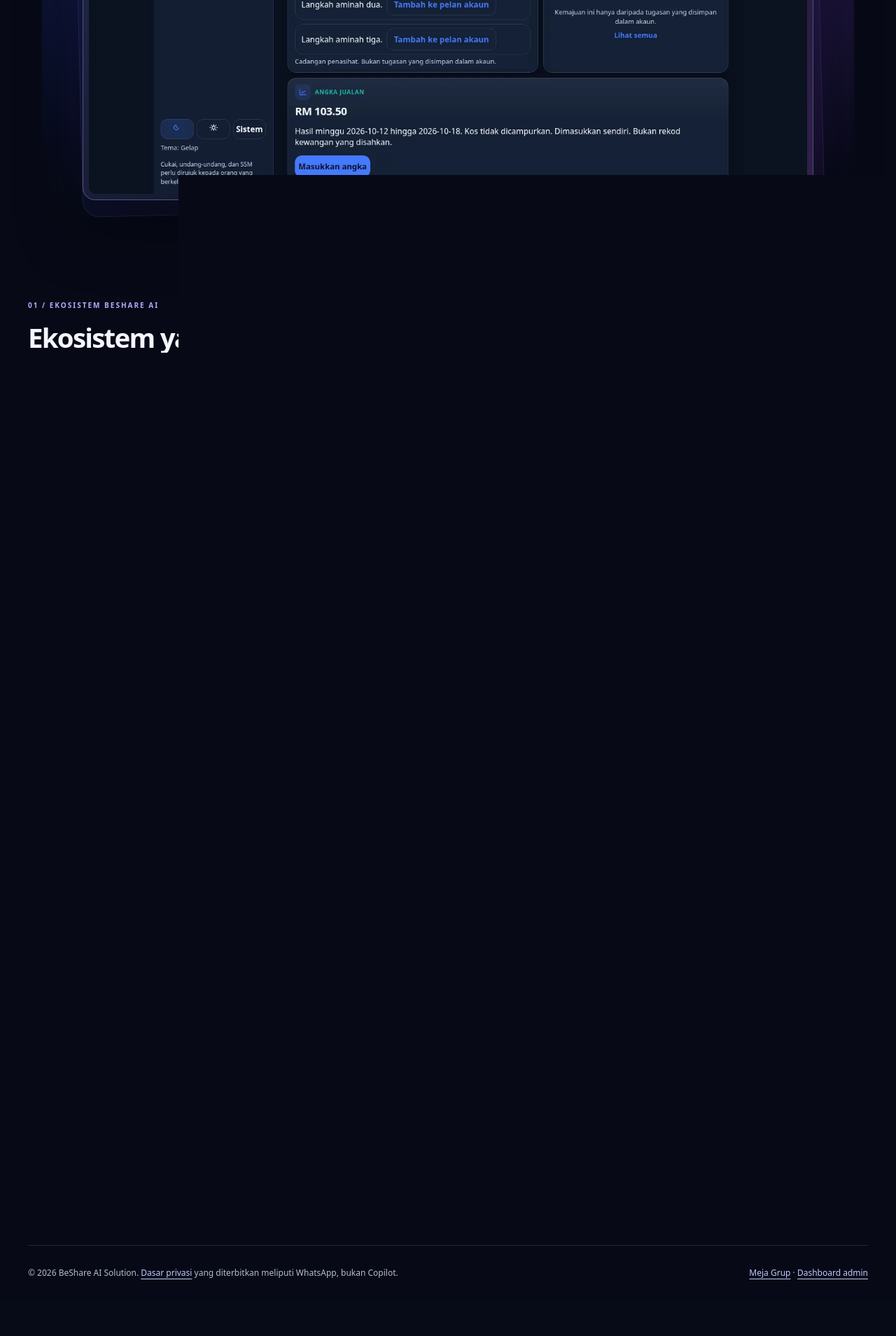
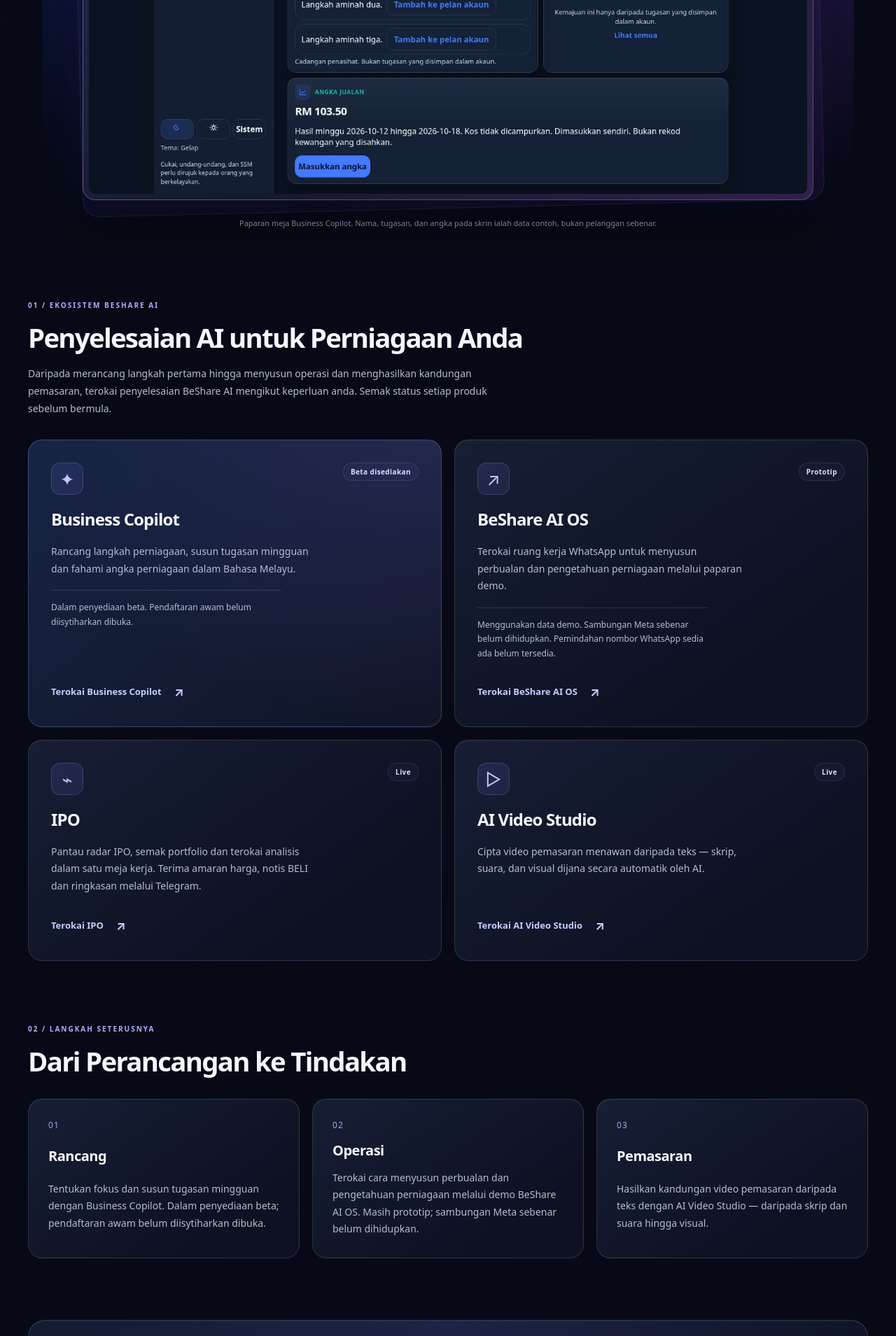
Before and after one commit to sifutech-ux/beshareaisolution, a PHP site: page / in a window 1280 px wide. Shown: the part 1033-2942 px from the top of the page at 70% size. Before the commit the page ends 2861 px from the top, so only its background shows below. Run offline with PHP 8.4, Linux system fonts and the light colour scheme.

Commit message:
feat(homepage): V3.1 customer-facing marketing polish

```diff
--- a/home.css
+++ b/home.css
@@ -128,3 +128,53 @@ figcaption { max-width: 620px; margin: 0 auto; color: #aab4cd; font-size: 11px;
   .butang, .kad, .laluan a, .dua a, .nav__menu summary { border: 1px solid ButtonText; }
   .aura, .grid, .pentas__aura, .pentas__plat { display: none; }
 }
+
+/* V3.1: product presentation and closing conversion section.
+   Approved V3 hero selectors and desktop composition remain unchanged. */
+.papan { align-items: stretch; }
+.papan .kad { gap: 18px; }
+.papan .kad > p { max-width: 48ch; }
+.papan .kad .kad__status {
+  padding-top: 14px;
+  border-top: 1px solid var(--garis);
+  color: #b4bdd2;
+  font-size: 12px;
+  line-height: 1.7;
+}
+.papan .kad .kad__pergi { padding-top: 8px; }
+.papan .kad:focus-visible, .laluan a:focus-visible {
+  border-color: #c5b9ff;
+  box-shadow: inset 0 0 0 1px #c5b9ff, 0 0 24px #7568ed20;
+}
+.penutup {
+  position: relative;
+  width: min(1200px, calc(100% - 48px));
+  margin: 88px auto 0;
+  padding: 64px 32px;
+  border: 1px solid #a3a6ff35;
+  border-radius: 24px;
+  background: radial-gradient(ellipse at 50% 0, #6d64d924, transparent 70%), linear-gradient(140deg, #141c32, #0d1122);
+  box-shadow: inset 0 1px 0 #ffffff0c;
+  text-align: center;
+}
+.penutup h2 {
+  max-width: 760px;
+  margin: 0 auto;
+  font-size: clamp(1.8rem, 3.2vw, 2.8rem);
+  font-weight: 650;
+  line-height: 1.2;
+  letter-spacing: -.04em;
+  text-wrap: balance;
+}
+.penutup__ayat { max-width: 620px; margin: 20px auto 0; color: var(--senyap); font-size: 15px; line-height: 1.8; }
+.penutup__tindakan { display: flex; flex-wrap: wrap; justify-content: center; gap: 12px; margin-top: 28px; }
+@media (max-width: 859px) {
+  .penutup { width: calc(100% - 40px); margin-top: 64px; padding: 40px 24px; }
+}
+@media (max-width: 480px) {
+  .penutup { padding: 32px 20px; }
+  .penutup__tindakan { flex-direction: column; }
+  .penutup__ayat { font-size: 14px; }
+  /* Keep product badges in flow when text is enlarged or the viewport is narrow. */
+  .papan .kad > .lencana { position: static; order: -1; }
+}
--- a/index.html
+++ b/index.html
@@ -7,11 +7,11 @@
     <meta name="facebook-domain-verification" content="wnkp8vhncdwxsbtj6tls907xx1e1bq" />
     <meta
       name="description"
-      content="BeShare AI — Intelligent Business Ecosystem. Terokai Business Copilot dan gerbang penyelesaian yang sedia ada."
+      content="BeShare AI — Intelligent Business Ecosystem. Terokai penyelesaian AI untuk perancangan perniagaan, operasi dan pemasaran."
     />
     <title>BeShare AI — Intelligent Business Ecosystem</title>
     <link rel="icon" type="image/svg+xml" href="favicon.svg" />
-    <link rel="stylesheet" href="home.css?v=20261013v3" />
+    <link rel="stylesheet" href="home.css?v=20261013v31" />
   </head>
   <body class="laman">
     <a class="lompat" href="#kandungan">Langkau ke kandungan</a>
@@ -87,41 +87,33 @@
 
       <section class="bahagian" aria-labelledby="tajuk-eko">
         <p class="bahagian__label">01 / EKOSISTEM BESHARE AI</p>
-        <h2 id="tajuk-eko">Ekosistem yang sedia ada</h2>
-        <p class="bahagian__ayat">Business Copilot ialah produk yang ditonjolkan. Gerbang lain kekal di destinasi masing-masing, dengan status yang sudah tertulis pada halaman itu.</p>
+        <h2 id="tajuk-eko">Penyelesaian AI untuk Perniagaan Anda</h2>
+        <p class="bahagian__ayat">Daripada merancang langkah pertama hingga menyusun operasi dan menghasilkan kandungan pemasaran, terokai penyelesaian BeShare AI mengikut keperluan anda. Semak status setiap produk sebelum bermula.</p>
         <div class="papan">
           <a class="kad kad--utama" href="penasihat/">
             <span class="lencana">Beta disediakan</span>
             <span class="kad__ikon" aria-hidden="true">✦</span>
             <h3>Business Copilot</h3>
-            <p>Bantu mula berniaga, susun gerak kerja minggu ini, dan faham perniagaan dalam Bahasa Malaysia.</p>
+            <p>Rancang langkah perniagaan, susun tugasan mingguan dan fahami angka perniagaan dalam Bahasa Melayu.</p>
+            <p class="kad__status">Dalam penyediaan beta. Pendaftaran awam belum diisytiharkan dibuka.</p>
             <span class="kad__pergi">Terokai Business Copilot</span>
           </a>
 
-          <article class="kad kad--whatsapp">
+          <a class="kad kad--whatsapp" href="whatsapp/">
+            <span class="lencana">Prototip</span>
             <span class="kad__ikon" aria-hidden="true">↗</span>
-            <h3>WhatsApp</h3>
-            <p>Dua nama, satu halaman. Sistem kunci API lama tidak diteruskan.</p>
-            <div class="dua">
-              <a href="whatsapp/">
-                <strong>BeShare AI OS</strong>
-                <span class="lencana lencana--senyap">Prototip</span>
-                <span>Data demo. Nombor lama tidak dipindahkan. Sambungan Meta sebenar belum dihidupkan.</span>
-              </a>
-              <a href="whatsapp/">
-                <strong>Whatsapp BeShare API</strong>
-                <span class="lencana lencana--senyap">Pindah ke OS</span>
-                <span>Pelanggan baharu masuk melalui BeShare AI OS pada halaman WhatsApp yang sama.</span>
-              </a>
-            </div>
-          </article>
+            <h3>BeShare AI OS</h3>
+            <p>Terokai ruang kerja WhatsApp untuk menyusun perbualan dan pengetahuan perniagaan melalui paparan demo.</p>
+            <p class="kad__status">Menggunakan data demo. Sambungan Meta sebenar belum dihidupkan. Pemindahan nombor WhatsApp sedia ada belum tersedia.</p>
+            <span class="kad__pergi">Terokai BeShare AI OS</span>
+          </a>
 
           <a class="kad" href="https://beshare-ipo-bot.onrender.com" target="_blank" rel="noopener noreferrer">
             <span class="lencana">Live</span>
             <span class="kad__ikon" aria-hidden="true">⌁</span>
             <h3>IPO</h3>
-            <p>Meja kerja IPO: radar, kad HATA, portfolio, dan analisis. Telegram kekal untuk amaran harga, notis BELI, dan digest.</p>
-            <span class="kad__pergi">Buka gerbang</span>
+            <p>Pantau radar IPO, semak portfolio dan terokai analisis dalam satu meja kerja. Terima amaran harga, notis BELI dan ringkasan melalui Telegram.</p>
+            <span class="kad__pergi">Terokai IPO</span>
           </a>
 
           <a class="kad" href="https://ai-video-saas-ten.vercel.app" target="_blank" rel="noopener noreferrer">
@@ -129,28 +121,38 @@
             <span class="kad__ikon" aria-hidden="true">▷</span>
             <h3>AI Video Studio</h3>
             <p>Cipta video pemasaran menawan daripada teks — skrip, suara, dan visual dijana secara automatik oleh AI.</p>
-            <span class="kad__pergi">Buka gerbang</span>
+            <span class="kad__pergi">Terokai AI Video Studio</span>
           </a>
         </div>
       </section>
 
       <section class="bahagian bahagian--laluan" aria-labelledby="tajuk-laluan">
         <p class="bahagian__label">02 / LANGKAH SETERUSNYA</p>
-        <h2 id="tajuk-laluan">Tiga laluan, tanpa angka rekaan</h2>
+        <h2 id="tajuk-laluan">Dari Perancangan ke Tindakan</h2>
         <div class="laluan">
           <a href="penasihat/">
             <span class="laluan__nombor" aria-hidden="true">01</span><h3>Rancang</h3>
-            <p>Susun minggu perniagaan dalam Business Copilot. Beta disediakan. Pendaftaran awam belum diisytiharkan dibuka.</p>
+            <p>Tentukan fokus dan susun tugasan mingguan dengan Business Copilot. Dalam penyediaan beta; pendaftaran awam belum diisytiharkan dibuka.</p>
           </a>
           <a href="whatsapp/">
             <span class="laluan__nombor" aria-hidden="true">02</span><h3>Operasi</h3>
-            <p>BeShare AI OS masih prototip dengan data demo. Sambungan Meta sebenar belum dihidupkan.</p>
+            <p>Terokai cara menyusun perbualan dan pengetahuan perniagaan melalui demo BeShare AI OS. Masih prototip; sambungan Meta sebenar belum dihidupkan.</p>
           </a>
           <a href="https://ai-video-saas-ten.vercel.app" target="_blank" rel="noopener noreferrer">
             <span class="laluan__nombor" aria-hidden="true">03</span><h3>Pemasaran</h3>
-            <p>AI Video Studio kekal di pautan studionya. Halaman ini tidak menambah hasil atau prestasi baharu.</p>
+            <p>Hasilkan kandungan video pemasaran daripada teks dengan AI Video Studio — daripada skrip dan suara hingga visual.</p>
           </a>
         </div>
+      </section>
+      <section class="penutup" aria-labelledby="tajuk-penutup">
+        <p class="bahagian__label">BERSAMA BESHARE AI</p>
+        <h2 id="tajuk-penutup">Langkah Perniagaan Seterusnya Bermula di Sini.</h2>
+        <p class="penutup__ayat">Terokai penyelesaian AI BeShare yang direka untuk membantu anda merancang, mengurus dan mengembangkan perniagaan dengan lebih teratur.</p>
+        <div class="penutup__tindakan">
+          <a class="butang" href="penasihat/">Terokai Business Copilot</a>
+          <a class="butang butang--senyap" href="akaun/">Masuk akaun</a>
+        </div>
+        <p class="beta">Copilot dalam penyediaan beta. Pendaftaran awam belum diisytiharkan dibuka.</p>
       </section>
     </main>
 
```
